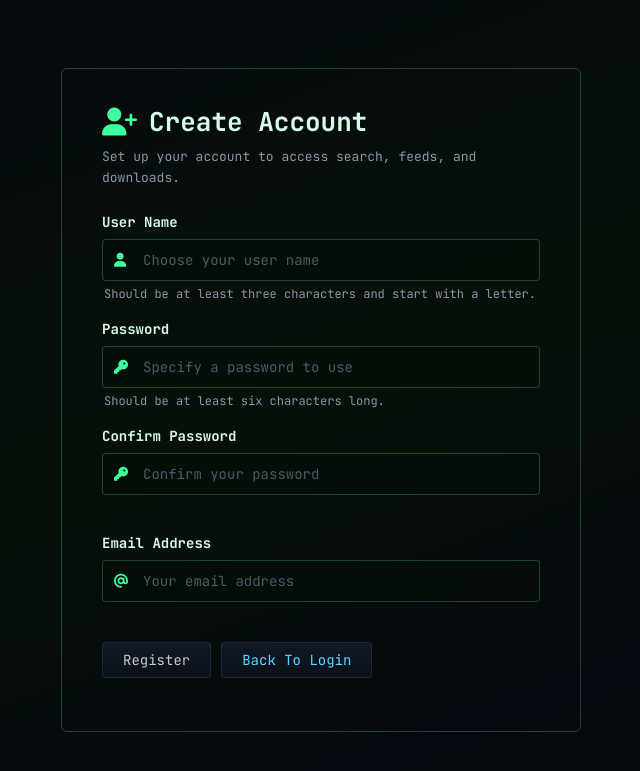
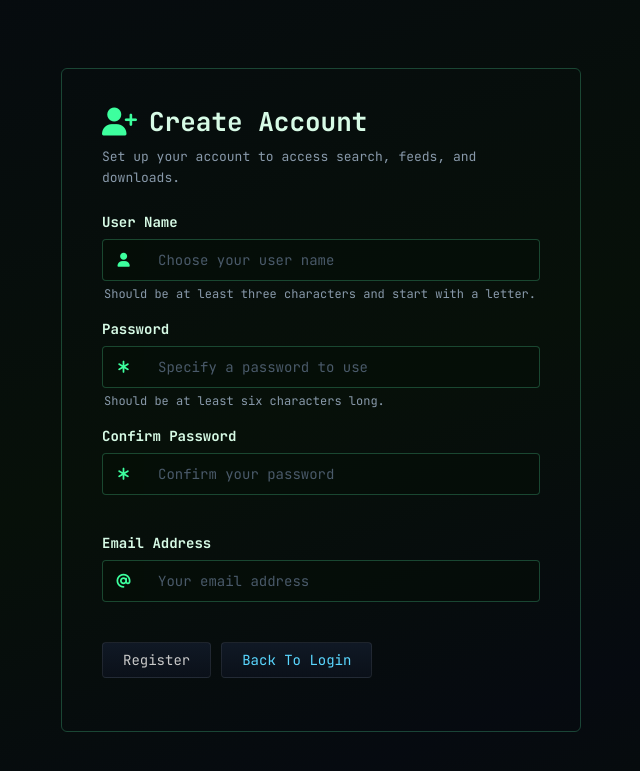
Before and after one commit to stanislav-chubar/nzblife, a PHP site: page /register.php in a window 1280 px wide. Shown: the top 771 px of the page, without its empty margins (319-959 px from the left). Run offline with PHP 8.4, Linux system fonts and the light colour scheme; data that the repository does not hold is empty; some libraries are stand-ins or nearby versions.

Commit message:
fix: redesign register page

```diff
--- a/register.php
+++ b/register.php
@@ -155,13 +155,20 @@ if ($_SERVER['REQUEST_METHOD'] === 'POST') {
         }
         .input-with-icon {
             position: relative;
+            display: flex;
+            align-items: stretch;
             margin-bottom: 4px;
         }
-        .input-with-icon .icon {
-            position: absolute;
-            left: 12px;
-            top: 50%;
-            transform: translateY(-50%);
+        .input-with-icon .icon-box {
+            display: flex;
+            align-items: center;
+            justify-content: center;
+            width: 42px;
+            min-width: 42px;
+            background: rgba(6, 14, 7, 0.8);
+            border: 1px solid rgba(93, 255, 180, 0.24);
+            border-right: none;
+            border-radius: 4px 0 0 4px;
             color: var(--accent);
             font-size: 14px;
         }
@@ -169,13 +176,17 @@ if ($_SERVER['REQUEST_METHOD'] === 'POST') {
             width: 100%;
             background: rgba(6, 14, 7, 0.6);
             border: 1px solid rgba(93, 255, 180, 0.24);
+            border-left: none;
             color: #c8c8c8;
-            padding: 11px 14px 11px 40px;
+            padding: 11px 14px;
             font-family: "JetBrains Mono", "Fira Code", monospace;
             font-size: 14px;
-            border-radius: 4px;
+            border-radius: 0 4px 4px 0;
             outline: none;
             transition: border-color 0.2s, box-shadow 0.2s;
+        }
+        .input-with-icon:focus-within .icon-box {
+            border-color: var(--accent);
         }
         .input-with-icon input:focus {
             border-color: var(--accent);
@@ -265,7 +276,7 @@ if ($_SERVER['REQUEST_METHOD'] === 'POST') {
 
             <label class="form-label">User Name</label>
             <div class="input-with-icon">
-                <i class="fas fa-user icon"></i>
+                <span class="icon-box"><i class="fas fa-user"></i></span>
                 <input type="text" name="username" placeholder="Choose your user name" required
                        value="<?= e($_POST['username'] ?? '') ?>">
             </div>
@@ -273,21 +284,21 @@ if ($_SERVER['REQUEST_METHOD'] === 'POST') {
 
             <label class="form-label">Password</label>
             <div class="input-with-icon">
-                <i class="fas fa-key icon"></i>
+                <span class="icon-box"><i class="fas fa-asterisk"></i></span>
                 <input type="password" name="password" placeholder="Specify a password to use" required>
             </div>
             <p class="field-hint">Should be at least six characters long.</p>
 
             <label class="form-label">Confirm Password</label>
             <div class="input-with-icon">
-                <i class="fas fa-key icon"></i>
+                <span class="icon-box"><i class="fas fa-asterisk"></i></span>
                 <input type="password" name="confirm_password" placeholder="Confirm your password" required>
             </div>
             <p class="field-hint">&nbsp;</p>
 
             <label class="form-label">Email Address</label>
             <div class="input-with-icon">
-                <i class="fas fa-at icon"></i>
+                <span class="icon-box"><i class="fas fa-at"></i></span>
                 <input type="email" name="email" placeholder="Your email address" required
                        value="<?= e($_POST['email'] ?? '') ?>">
             </div>
```
